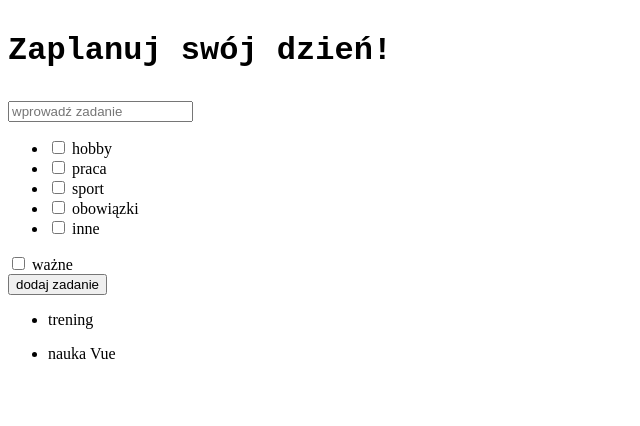
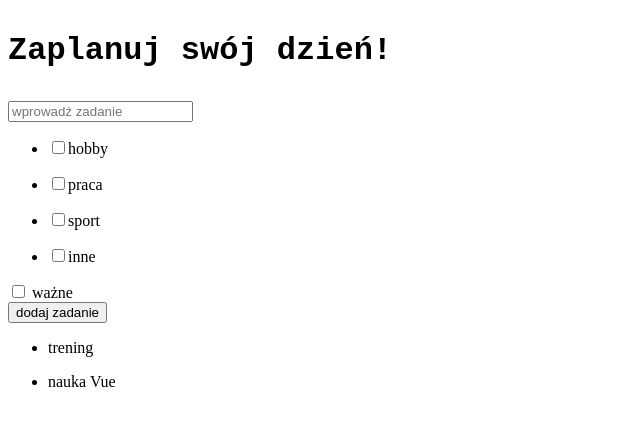
Before and after one commit to patryk-olti/HelloVue, a Vue app: page / in a window 1280 px wide. Shown: the top 426 px of the page, without its empty margins (0-640 px from the left). Built offline with nearby package versions, Linux system fonts and the light colour scheme.

Commit message:
created list of categories and used for loop for display all categories

```diff
--- a/src/containers/todoContainer.vue
+++ b/src/containers/todoContainer.vue
@@ -3,26 +3,10 @@
     <input type="text" placeholder="wprowadź zadanie" v-model="newTask.title" />
 
     <div>
-        <ul>
+        <ul v-for='category in categories' v-bind:key='category'>
             <li>
                 <input type='checkbox'>
-                <label> hobby </label>
-            </li>
-            <li>
-                <input type='checkbox'>
-                <label> praca </label>
-            </li>
-            <li>
-                <input type='checkbox'>
-                <label> sport </label>
-            </li>
-            <li>
-                <input type='checkbox'>
-                <label> obowiązki </label>
-            </li>
-            <li>
-                <input type='checkbox'>
-                <label> inne </label>
+                <label>{{ category }}</label>
             </li>
         </ul>
     </div>
@@ -48,6 +32,7 @@ export default {
   name: 'todoContainer',
   data(){
       return{
+        categories: ['hobby', 'praca', 'sport', 'inne'],
         newTask: {
             title: '',
             category: 'inne',
```
